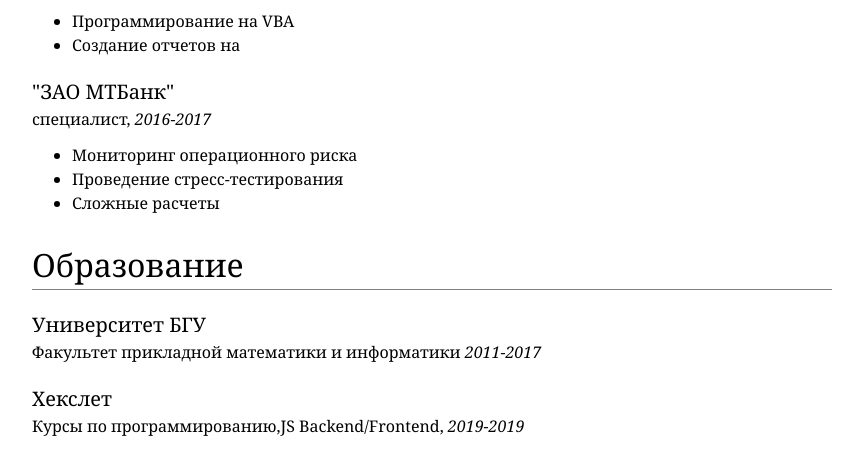
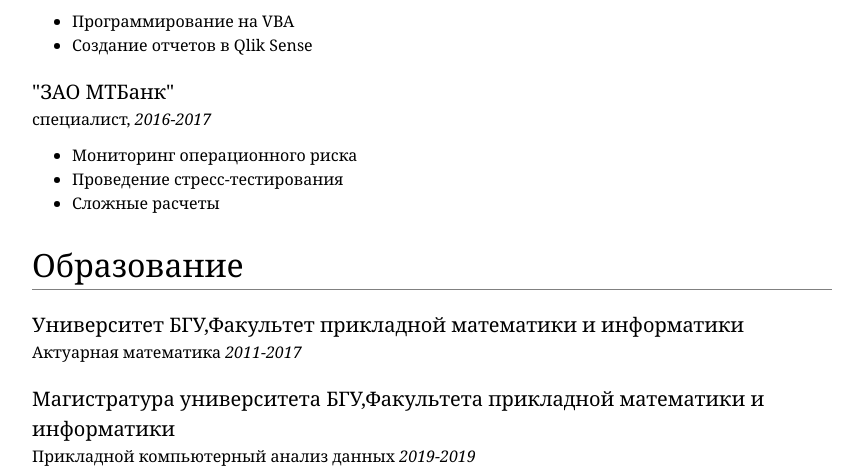
Before and after one commit to maksuri/maksuri.github.io, a plain HTML site: page index.html in a window 1280 px wide. Shown: the part 477-952 px from the top of the page, without its empty margins (208-1071 px from the left). Drawn offline with Linux system fonts and the light colour scheme.

Commit message:
some changes

```diff
--- a/index.html
+++ b/index.html
@@ -26,7 +26,7 @@
 					</p>
 					<ul>
 						<li>Программирование на VBA</li>
-						<li>Создание отчетов на </li>
+						<li>Создание отчетов в Qlik Sense </li>
 					</ul>
 				</div>
 				<div class="main-item">
@@ -44,14 +44,14 @@
 			<div class="main-s">
                 <h2>Образование</h2>
 				<div class="main-item">
-					<h3>Университет БГУ</h3>
-					<p>Факультет прикладной математики и информатики
+					<h3>Университет БГУ,Факультет прикладной математики и информатики</h3>
+					<p>Актуарная математика
                     <em>2011-2017</em>
 					</p>
 				</div>
 				<div class="main-item">
-					<h3>Хекслет</h3>
-					<p>Курсы по программированию,JS Backend/Frontend,
+					<h3>Магистратура университета БГУ,Факультета прикладной математики и информатики</h3>
+					<p>Прикладной компьютерный анализ данных
                     <em>2019-2019</em>
 					</p>
 				</div>
```
